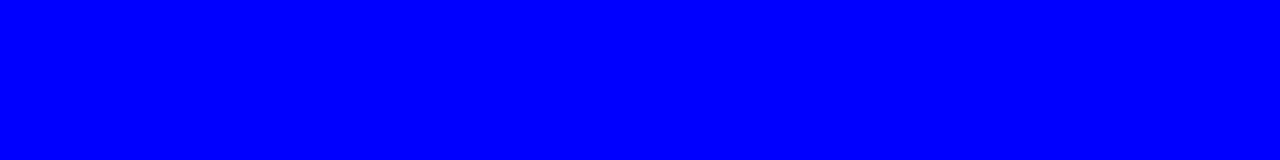
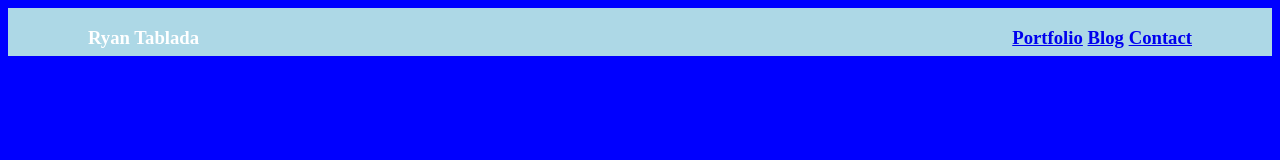
Before and after one commit to derrickbray/03-grid-and-position, a plain HTML site: page index.html in a window 1280 px wide. Drawn offline with Linux system fonts and the light colour scheme.

Commit message:
nav bar and some divs

```diff
--- a/index.html
+++ b/index.html
@@ -6,6 +6,22 @@
     <link rel="stylesheet" href="./style.css" media="screen" title="no title">
   </head>
   <body>
+    <nav>
 
+      <h3 class="nav_title"><strong>Ryan Tablada</strong></h3>
+
+
+      <h3 class="nav_bar">
+          <a href="#">Portfolio</a>
+          <a href="#">Blog</a>
+          <a href="#">Contact</a>
+      </h3>
+    </nav>
+    <div class="main">
+      <div class="individual_box">
+
+      </div>
+
+    </div>
   </body>
 </html>
--- a/style.css
+++ b/style.css
@@ -4,3 +4,21 @@
 body{
   background: blue;
 }
+nav {
+  background: lightblue;
+  overflow: auto;
+  height: 6vh;
+  margin: 0 0 0 0;
+}
+
+.nav_title {
+  color: white;
+  float: left;
+  padding-left: 5rem;
+}
+
+.nav_bar {
+  color: white;
+  float: right;
+  padding-right: 5rem;
+}
```
Also changed, not shown: 1 other file.
